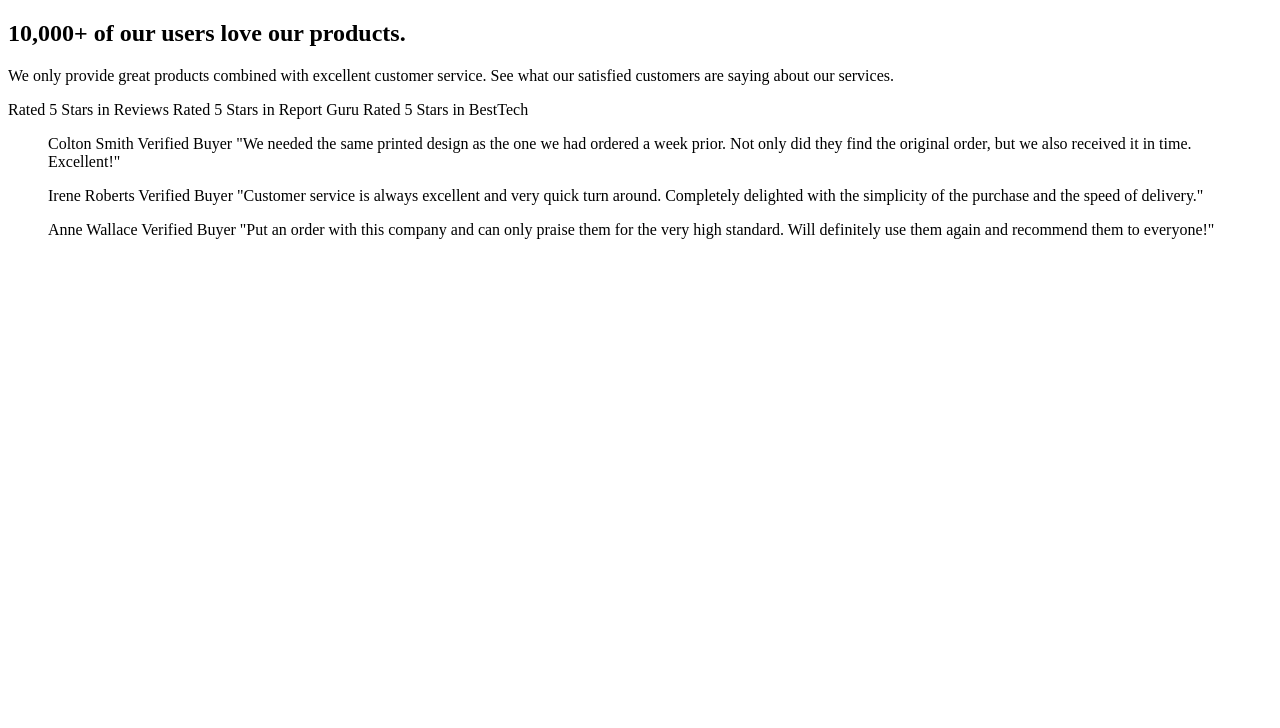
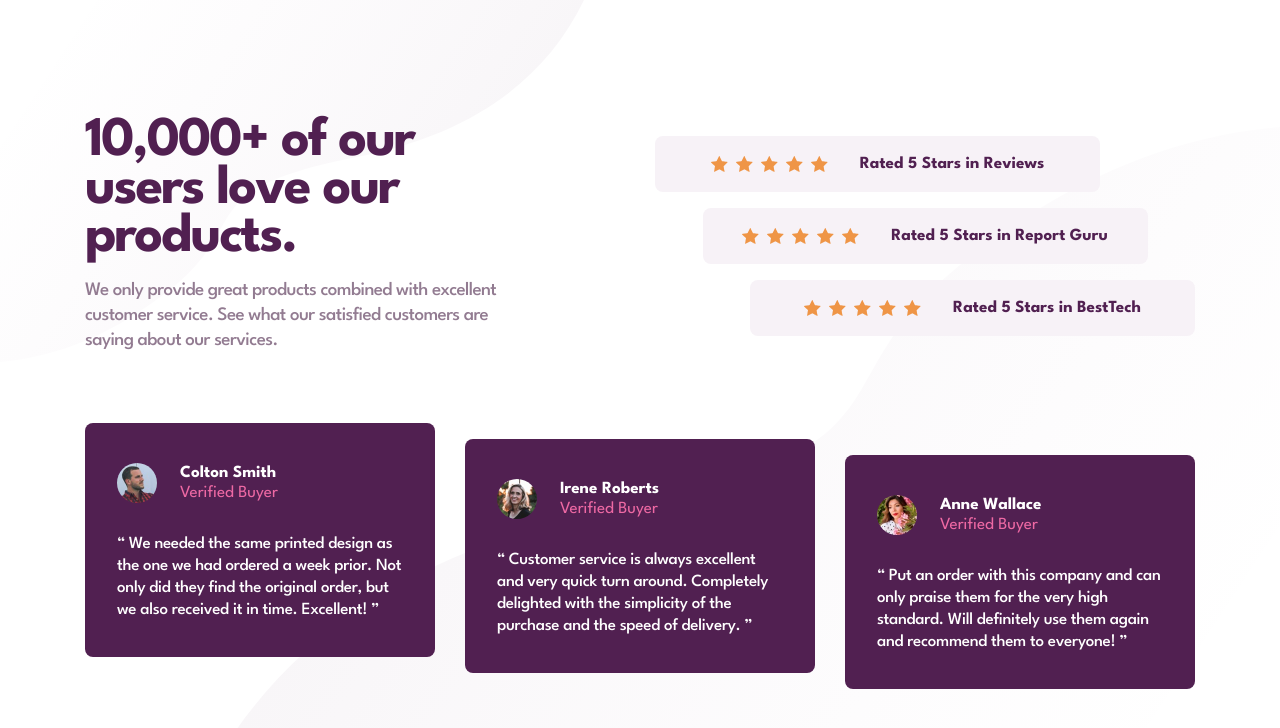
Before and after one commit to tanazenia/section-social-proof, a plain HTML site: page index.html in a window 1280 px wide. Drawn offline with Linux system fonts and the light colour scheme.

Commit message:
finished html end css

```diff
--- a/index.html
+++ b/index.html
@@ -1,59 +1,87 @@
 <!DOCTYPE html>
 <html lang="en">
+
 <head>
   <meta charset="UTF-8" />
   <meta name="viewport" content="width=device-width, initial-scale=1.0" />
 
 
-    <link
-      rel="icon"
-      type="image/png"
-      sizes="32x32"
-      href="./images/favicon-32x32.png"
-    />
+  <link rel="icon" type="image/png" sizes="32x32" href="./images/favicon-32x32.png" />
 
   <title>Frontend Mentor | Social proof section</title>
+  <link rel="preconnect" href="https://fonts.googleapis.com">
+  <link rel="preconnect" href="https://fonts.gstatic.com" crossorigin>
+  <link href="https://fonts.googleapis.com/css2?family=League+Spartan:wght@100..900&display=swap" rel="stylesheet">
+<link rel="stylesheet" href="./style.css">
 </head>
-  <body>
+
+<body class="league-spartan">
+  <section>
     <div>
       <div>
-        <h2>10,000+ of our users love our products.</h2>
+        <h2 class="league-spartan-bold">10,000+ of our users love our products.</h2>
 
-        <p>
+        <p class="league-spartan-medium">
           We only provide great products combined with excellent customer service.
           See what our satisfied customers are saying about our services.
         </p>
       </div>
 
-      <div>
-        Rated 5 Stars in Reviews
-        Rated 5 Stars in Report Guru
-        Rated 5 Stars in BestTech
+      <div class="rate">
+        <p class="league-spartan-bold"><img src="./images/stars.png" alt=""><span>Rated 5 Stars in Reviews</span></p>
+        <p class="league-spartan-bold"><img src="./images/stars.png" alt=""><span>Rated 5 Stars in Report Guru</span></p>
+        <p class="league-spartan-bold"><img src="./images/stars.png" alt=""><span>Rated 5 Stars in BestTech</span></p>
+
       </div>
     </div>
 
+    <div class="reviews">
+
+      <blockquote>
+        <cite>
+
+          <img src="./images/image-colton.jpg" alt="">
           <div>
-      <blockquote>
-        Colton Smith
-        Verified Buyer
-        "We needed the same printed design as the one we had ordered a week prior.
+            <span class="league-spartan-bold">Colton Smith</span>
+            <span class="league-spartan-regular">Verified Buyer</span>
+          </div>
+        </cite>
+        <q class="league-spartan-medium">
+          We needed the same printed design as the one we had ordered a week prior.
           Not only did they find the original order, but we also received it in time.
-        Excellent!"
+          Excellent!
+        </q>
       </blockquote>
 
       <blockquote>
-        Irene Roberts
-        Verified Buyer
-        "Customer service is always excellent and very quick turn around. Completely
-        delighted with the simplicity of the purchase and the speed of delivery."
+        <cite>
+          <img src="./images/image-irene.jpg" alt="">
+         <div>
+            <span class="league-spartan-bold">Irene Roberts</span>
+            <span class="league-spartan-regular">Verified Buyer</span>
+         </div>
+        </cite>
+        <q class="league-spartan-medium">
+          Customer service is always excellent and very quick turn around. Completely
+          delighted with the simplicity of the purchase and the speed of delivery.
+        </q>
       </blockquote>
 
       <blockquote>
-        Anne Wallace
-        Verified Buyer
-        "Put an order with this company and can only praise them for the very high
-        standard. Will definitely use them again and recommend them to everyone!"
+        <cite>
+          <img src="./images/image-anne.jpg" alt="">
+        <div>
+            <span class="league-spartan-bold">Anne Wallace</span>
+            <span class="league-spartan-regular">Verified Buyer</span>
+        </div>
+        </cite>
+        <q class="league-spartan-medium">
+          Put an order with this company and can only praise them for the very high
+          standard. Will definitely use them again and recommend them to everyone!
+        </q>
       </blockquote>
     </div>
+  </section>
 </body>
+
 </html>
--- a/style.css
+++ b/style.css
@@ -0,0 +1,206 @@
+* {
+    box-sizing: border-box;
+}
+
+body,
+h1,
+h2,
+h3,
+ul,
+ol,
+p,
+blockquote {
+    margin: 0;
+}
+
+.league-spartan {
+    font-family: "League Spartan", sans-serif;
+    font-optical-sizing: auto;
+    font-style: normal;
+}
+
+.league-spartan-regular {
+    font-weight: 400;
+}
+
+.league-spartan-medium {
+    font-weight: 500;
+}
+
+.league-spartan-bold {
+    font-weight: 700;
+}
+
+cite {
+    font-style: normal;
+}
+body {
+    margin-inline: auto;
+    max-width: 1440px;
+    background-image: url(./images/bg-pattern-top-desktop.svg),
+    url(./images/bg-pattern-bottom-desktop.svg);
+    background-repeat: no-repeat;
+    background-position: left top,right bottom;
+}
+section {
+    max-width: 1110px;
+    /* background-color: blue; */
+    /* border: 1px solid black; */
+    margin-right: auto;
+    margin-left: auto;
+    min-height: 800px;
+    padding-top: 118px;
+    padding-bottom: 100px;
+    display: flex;
+    flex-direction: column;
+    row-gap: 70px;
+}
+
+section>div {
+    /* border: 1px solid rgb(212, 24, 24); */
+    display: flex;
+    flex-direction: row;
+    column-gap: 125px;
+}
+
+section>div div:first-child {
+    max-width: 445px;
+}
+
+h2 {
+    /* width: 445px;
+height: 154px; */
+    font-size: 56px;
+    line-height: 48px;
+    letter-spacing: -2px;
+    color: #512051;
+    margin-bottom: 16px;
+}
+
+h2+p {
+    /* width: 445px; */
+    /* height: 75px; */
+    font-size: 19px;
+    line-height: 25px;
+    letter-spacing: -0.6px;
+    color: #927B91;
+}
+
+section>div div:last-child {
+    max-width: 540px;
+    width: 100%;
+}
+
+.rate {
+    /* background-color: yellow; */
+    display: flex;
+    /* flex-direction: row; */
+    flex-direction: column;
+    justify-content: center;
+    row-gap: 16px;
+}
+
+.rate p {
+    width: 445px;
+    height: 56px;
+    background: #F7F2F7;
+    border-radius: 8px;
+    /* margin-bottom: 16px; */
+    display: flex;
+    align-items: center;
+    justify-content: center;
+    column-gap: 32px;
+}
+
+.rate p span {
+    font-size: 17px;
+    line-height: 16px;
+    color: #512051;
+}
+
+.rate p:nth-child(1) {
+    /* background-color: red; */
+    align-self: start;
+}
+
+.rate p:nth-child(2) {
+    /* background-color: rgb(8, 199, 56); */
+    align-self: center;
+}
+
+.rate p:nth-child(3) {
+    /* background-color: rgb(95, 6, 238); */
+    align-self: end;
+}
+
+.reviews {
+    /* background-color: rgb(8, 199, 56); */
+    min-height: 266px;
+    column-gap: 30px;
+}
+
+blockquote {
+    max-width: 350px;
+    width: 100%;
+    /* w100p */
+    height: 234px;
+    background: #512051;
+    border-radius: 8px;
+    /* padding: 40px 32px 35px 32px; */
+    /* padding: 40px 32px 35px; */
+    padding-inline: 32px;
+    padding-block: 40px 35px;
+
+}
+
+blockquote:nth-child(1) {
+    align-self: start;
+}
+
+blockquote:nth-child(2) {
+    align-self: center;
+}
+
+blockquote:nth-child(3) {
+    align-self: end;
+}
+
+cite {
+    display: flex;
+    column-gap: 23px;
+    margin-bottom: 30px;
+}
+
+cite img {
+    width: 40px;
+    height: 40px;
+    border-radius: 50%;
+
+}
+
+cite div {
+    display: flex;
+    flex-direction: column;
+    row-gap: 4px;
+    justify-content: center;
+}
+
+cite div span:first-child {
+    font-size: 17px;
+    line-height: 16px;
+    color: #FFFFFF;
+
+}
+
+cite div span:last-child {
+    font-size: 17px;
+    line-height: 16px;
+    color: #EE69A4;
+}
+
+q {
+    font-size: 17px;
+    line-height: 22px;
+    letter-spacing: -0.3px;
+    color: #FFFFFF;
+}
```
Also changed, not shown: images/stars.png (added). Lines whose indentation alone changed are shown as unchanged.
